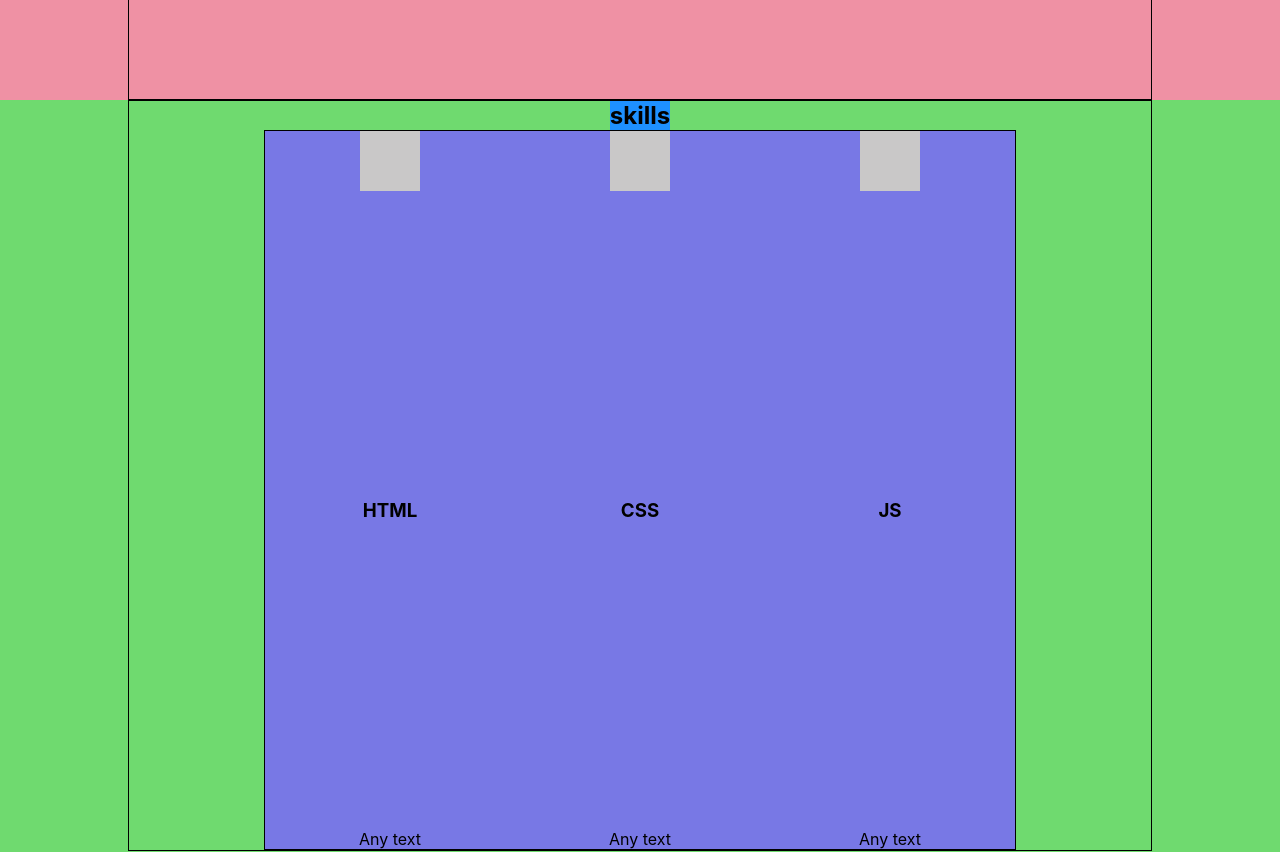
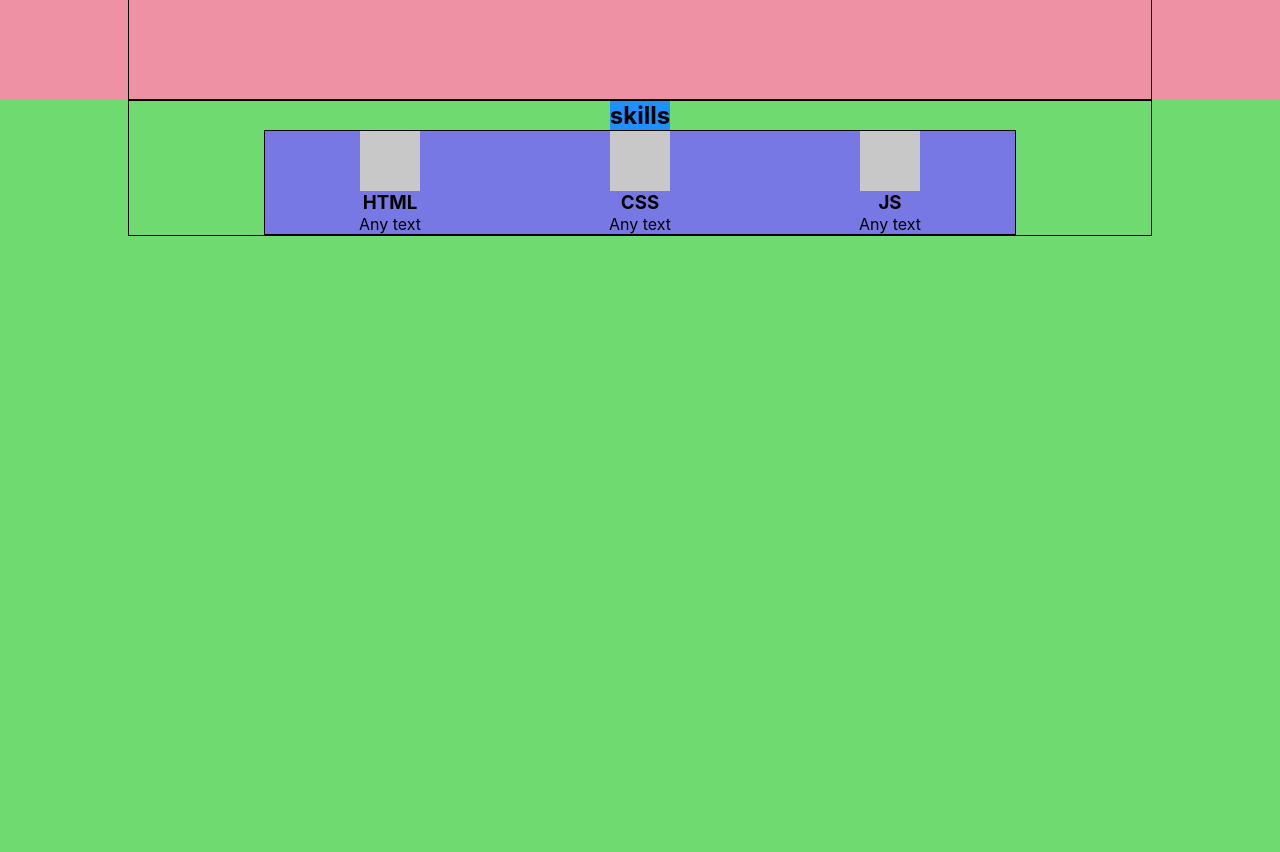
Before and after one commit to AleksandrFROLik/my-app, a React (Create React App) app: page / in a window 1280 px wide. Shown: the part 780-1632 px from the top of the page. Built offline with nearby package versions, Linux system fonts and the light colour scheme.

Commit message:
portfolio end path 1+

```diff
--- a/src/components/skills/Skills.module.css
+++ b/src/components/skills/Skills.module.css
@@ -15,7 +15,7 @@
 }
 
 .skills {
-    min-height: 90vh;
+    /*min-height: 90vh;*/
     border: 1px solid;
     display: flex;
     justify-content: space-around;
```
